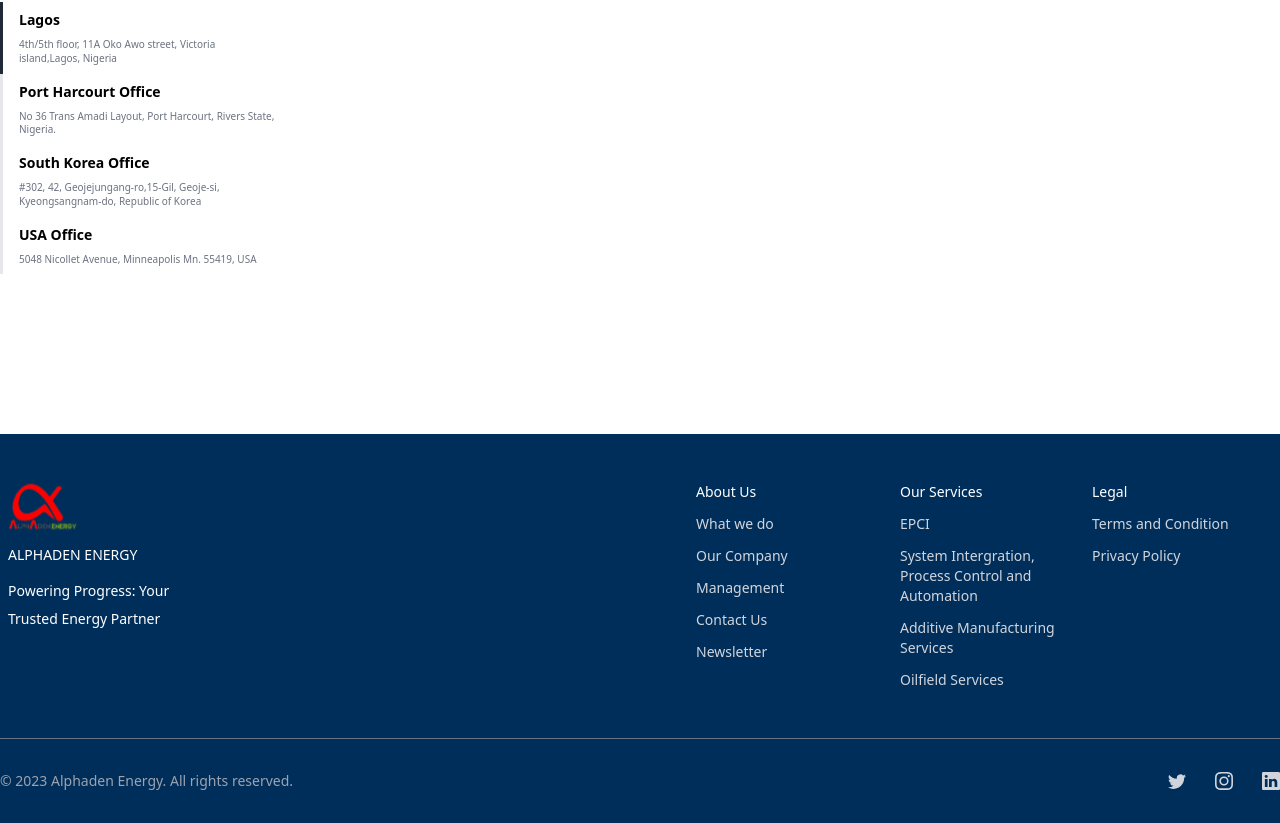
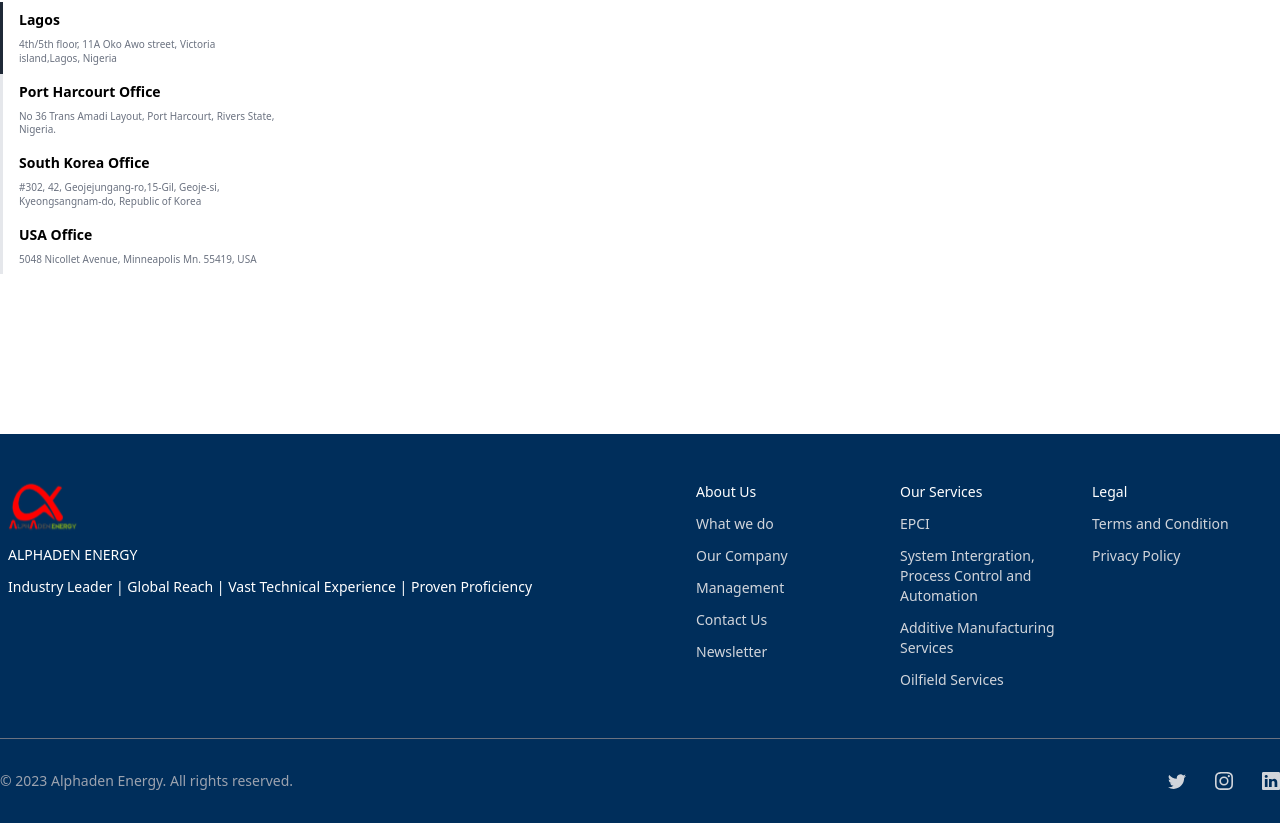
Before and after one commit to AlphadenEnnergy/Alphaden-Energy-Website, a Next.js app: page /contact in a window 1280 px wide. Shown: the part 1129-1952 px from the top of the page. Built offline with nearby package versions, Linux system fonts and the light colour scheme.

Commit message:
changing the footer caption

```diff
--- a/src/components/footer/index.tsx
+++ b/src/components/footer/index.tsx
@@ -15,12 +15,13 @@
           <div className="flex flex-col space-y-3 text-sm md:text-md ">
             <Image src={logo} alt="Alpaden Logo" width={70} height={70} />
           </div>
-          <div className="flex flex-col space-y-3 text-sm md:text-md mt-3 w-48">
+          <div className="flex flex-col space-y-3 text-sm md:text-md mt-3 w-58">
             <Link href={"/"} className="uppercase">
               Alphaden Energy
             </Link>
             <Link href={"/"} className="leading-loose">
-              Powering Progress: Your Trusted Energy Partner
+              {/* Powering Progresshhhh: Your Trusted Energy Partner */}
+              <small className=" flex text-sm md:text-md">Industry Leader | Global Reach | Vast Technical Experience | Proven Proficiency</small>
             </Link>
           </div>
         </div>
```
